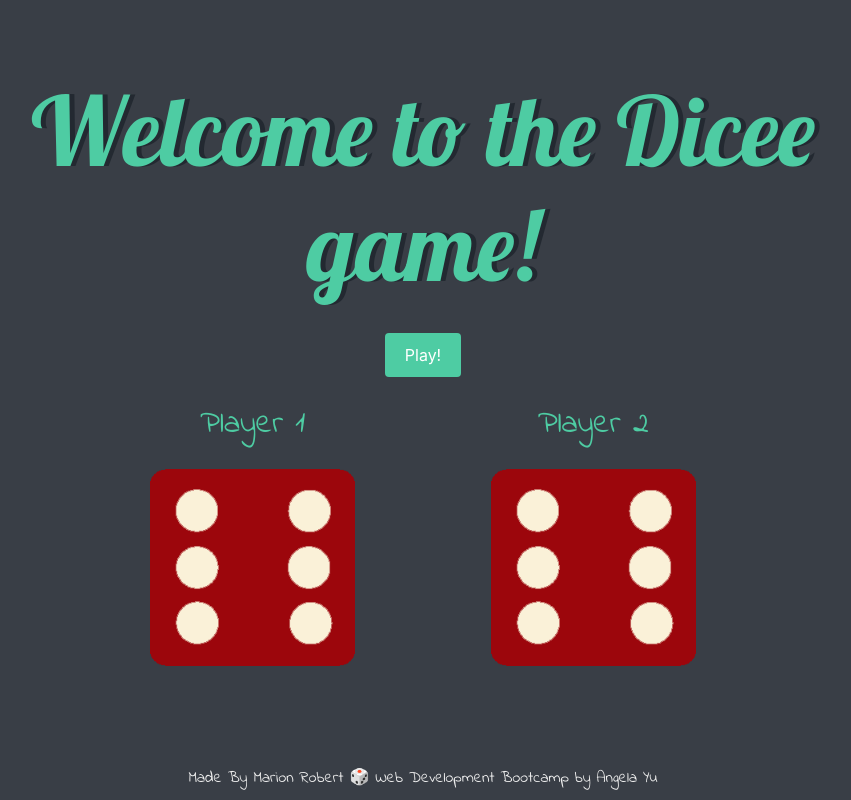
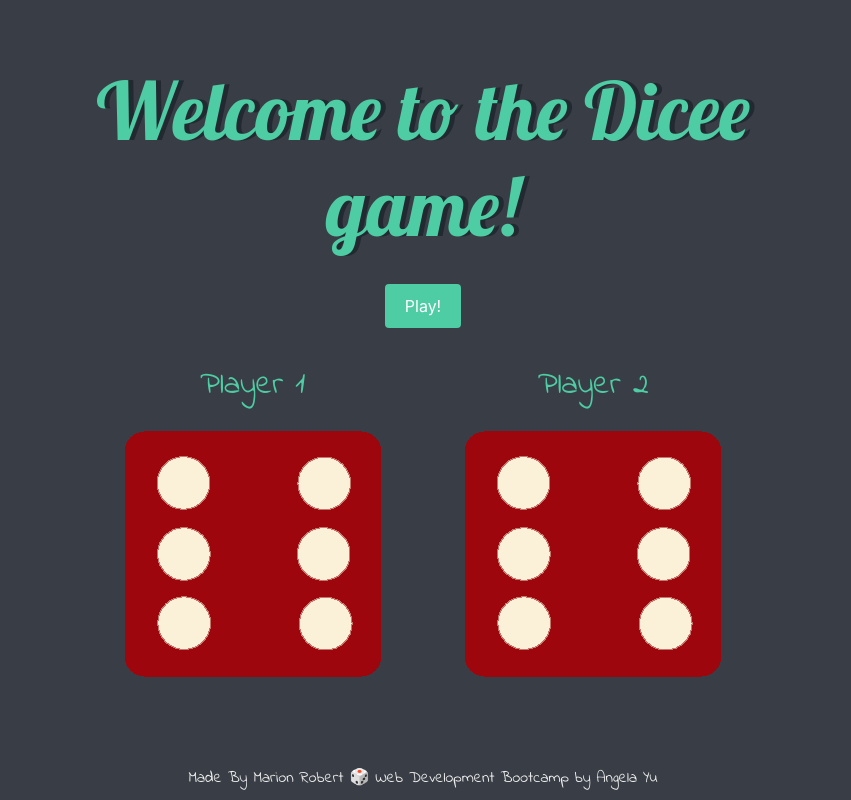
Before and after one commit to marionrobert/diceegame_webdevbootcamp, a plain HTML site: page index.html in a window 1280 px wide. Shown: the whole page, without its empty margins (217-1068 px from the left). Drawn offline with nearby package versions, Linux system fonts and the light colour scheme; some icons are missing.

Commit message:
Update styles.css

```diff
--- a/styles.css
+++ b/styles.css
@@ -7,7 +7,7 @@
 .dice {
   text-align: center;
   display: inline-block;
-  margin: 0 40px;;
+  margin: 10px 40px;
 }
 
 body {
@@ -18,7 +18,7 @@ h1 {
   margin: 30px;
   font-family: 'Lobster', cursive;
   text-shadow: 5px 0 #232931;
-  font-size: 6rem;
+  font-size: 5rem;
   color: #4ECCA3;
 }
 
@@ -27,9 +27,9 @@ p {
   color: #4ECCA3;
   font-family: 'Indie Flower', cursive;
 }
-
+.
 img {
-  width: 80%;
+  width: 60%;
 }
 
 footer {
```
